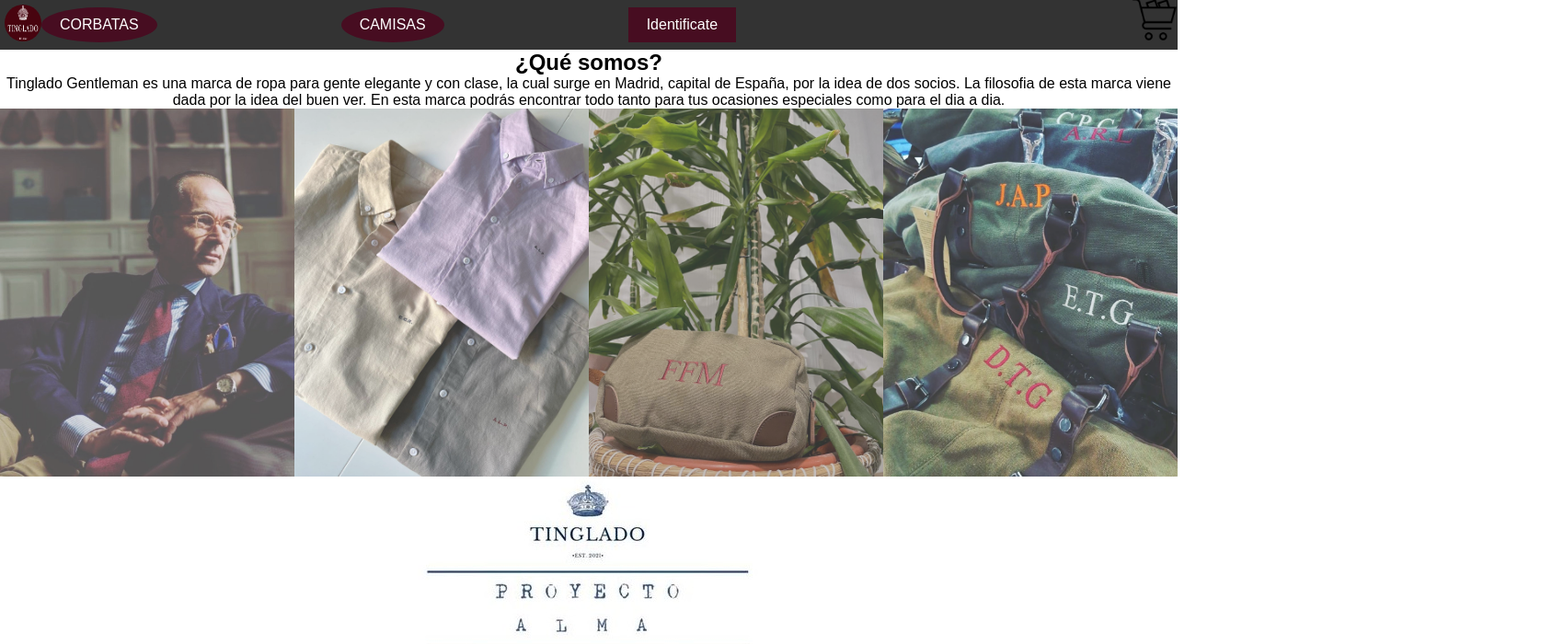
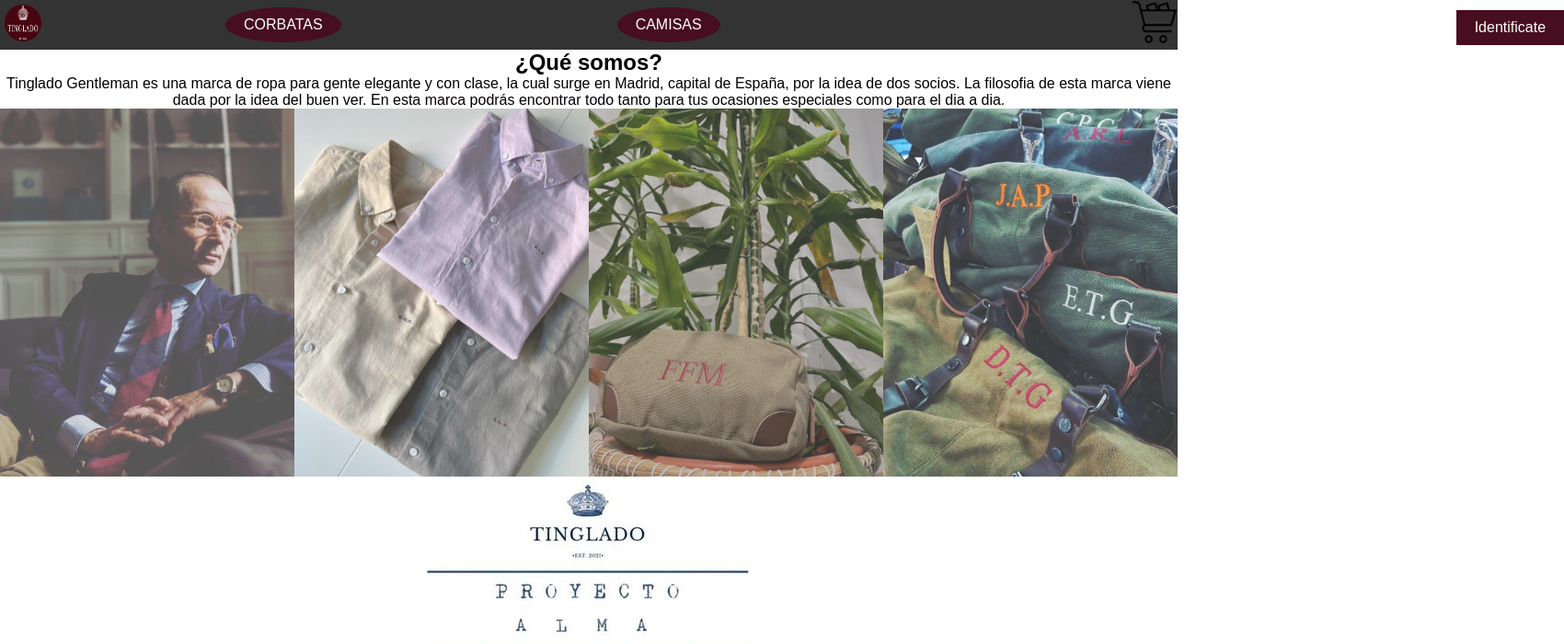
Before and after one commit to marrrra2/CRUD_TINGLADO, a website: page index.html in a window 1280 px wide. Shown: the top 700 px of the page at 92% size, 1700 px wide, since content can reach past the window. Drawn offline with Linux system fonts and the light colour scheme.

Commit message:
header arreglado

```diff
--- a/index.html
+++ b/index.html
@@ -22,16 +22,13 @@
                 <a href="camisas.html"> CAMISAS</a>
              </div >
 
-            <div class="cuadrado">
-                <a href="crud.html" >Identificate</a>
-            </div>
+        </div>
+        <div class="cuadrado">
+            <a href="crud.html" >Identificate</a>
+</div>
 
-             <div class="carrito">
-                <img src="./imagenes/116356.png" alt="carrito" >
-            </div>
-
-
-        </div>
+<div class="carrito">
+            <img src="./imagenes/116356.png" alt="carrito" >
 
     </div>
 
--- a/styles.css
+++ b/styles.css
@@ -37,7 +37,8 @@
   text-align: center;
   text-decoration: none;
   transition: background-color 0.3s ease;
-  margin-right: 200px;
+  margin-right: 100px;
+  margin-left: 200px;
 
 }
 .redirect a{
@@ -50,15 +51,17 @@
 }
 
 .cuadrado{
-display: inline-block;
+display: flex;
+flex-direction: row;
+align-self: flex-end;
 padding: 10px 20px;
 background-color: #470d21;
 color: #fff;
 border: none;
-text-align: center;
 text-decoration: none;
 cursor: pointer;
 border-radius: 0;
+margin-left: 700px;
 }
 
 .cuadrado a{
```
